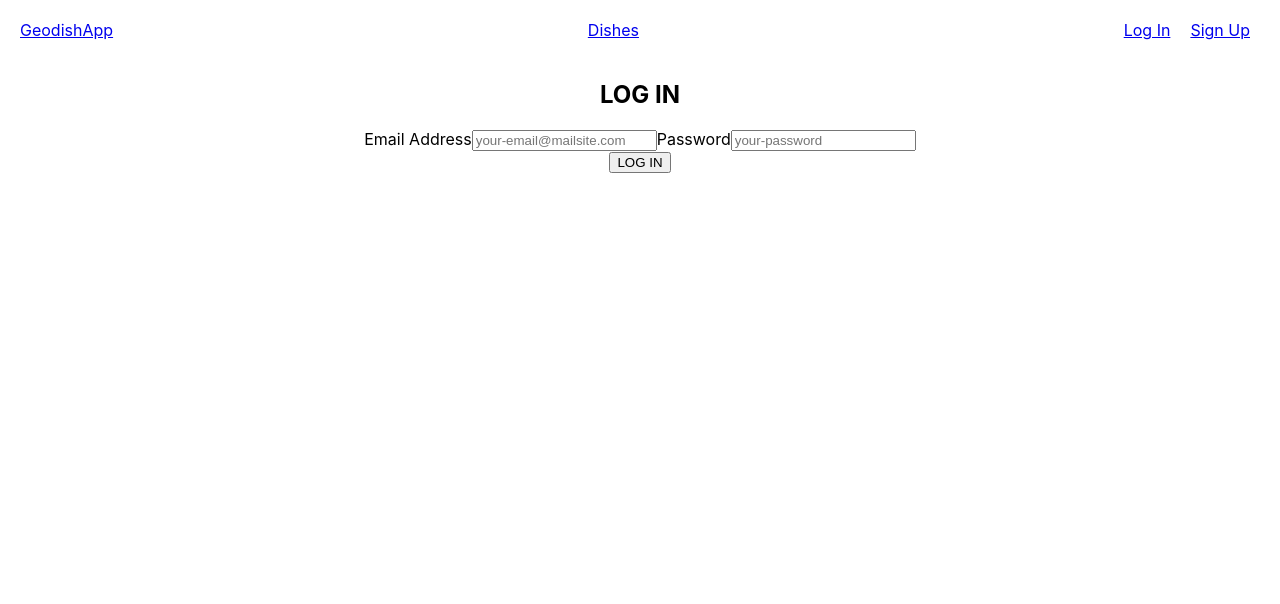
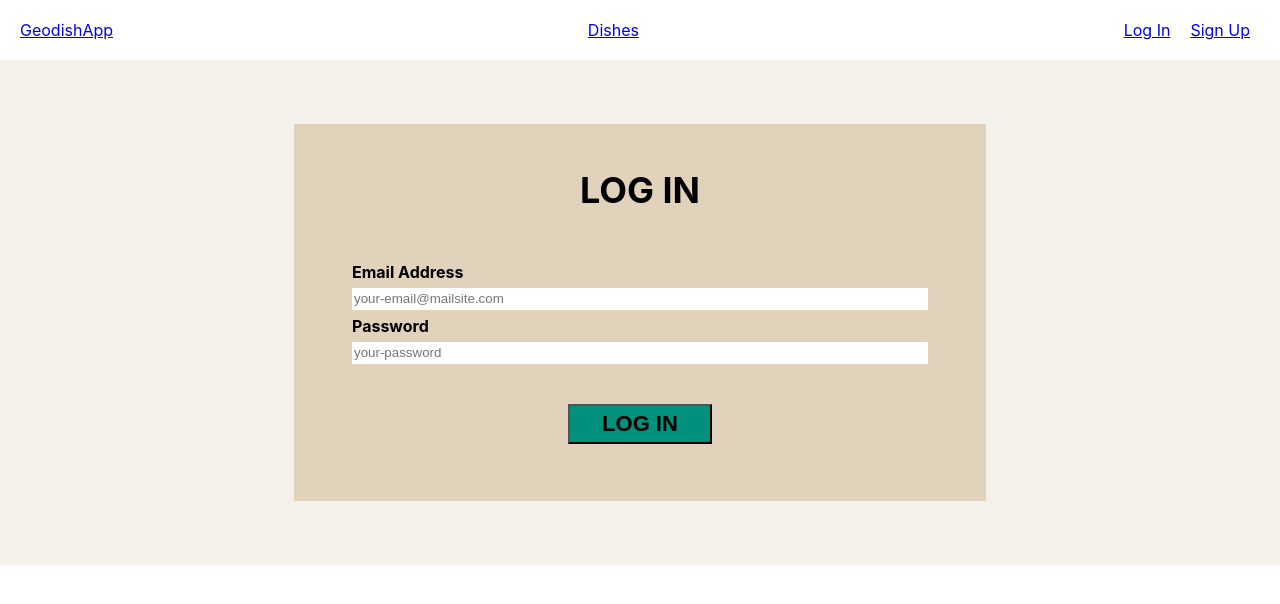
Before and after one commit to rararamberg/GeoDish-App, a React (Create React App) app in the folder client/: page /sign-in in a window 1280 px wide. Shown: the top 604 px of the page. Built offline with nearby package versions, Linux system fonts and the light colour scheme.

Commit message:
detail screen 80% complete, sign-in screen 90%

```diff
--- a/client/src/screens/DishDetail/DishDetail.css
+++ b/client/src/screens/DishDetail/DishDetail.css
@@ -1,7 +1,7 @@
 .dish-detail-container {
   display: flex;
   padding: 100px;
-  background-color: #e5e5e5;
+  background-color: #f4f0ea;
 }
 
 .image-container {
@@ -19,11 +19,69 @@
 .detail-container {
   display: flex;
   flex-direction: column;
-  line-height: 1.5;
+  line-height: 1.6;
+}
+
+.details {
   background-color: #e1d2bb;
+  border-color: black;
+  text-align: left;
+  margin-bottom: 30px;
+  padding: 5px 10px 10px 15px;
+}
+
+.details-name {
+  font-size: 36px;
+  font-weight: bold;
+}
+
+.details-location {
+  margin-bottom: 20px;
+}
+
+.details-description {
+  margin-bottom: 20px;
+}
+
+.details-price {
+  font-size: 24px;
+  font-weight: bold;
 }
 
 .button-container {
   display: flex;
-  flex-direction: column;
+  flex-direction: row;
+  justify-content: left;
 }
+
+.edit-button {
+  font-size: 22px;
+  text-align: center;
+  height: 25px;
+  width: 25%;
+  align-self: center;
+  margin-top: 20px;
+  background-color: #e1d2bb;
+  color: black;
+  cursor: pointer;
+  padding: 2px;
+  text-decoration: none;
+  font-weight: bold;
+}
+
+.delete-button {
+  font-size: 22px;
+  text-align: center;
+  height: 40px;
+  width: 20%;
+  align-self: center;
+  margin-top: 40px;
+  margin-left: 40px;
+  background-color: black;
+  color: #e1d2bb;
+  border: none;
+  box-shadow: 2px 2px 10px 2px #cecece;
+  cursor: pointer;
+  padding: 2px;
+  font-weight: bold;
+}
--- a/client/src/screens/DishDetail/DishDetail.jsx
+++ b/client/src/screens/DishDetail/DishDetail.jsx
@@ -31,26 +31,28 @@ const DishDetail = (props) => {
           <img className="dish-image" src={dish.img_url} alt={dish.name} />
         </div>
         <div className="detail-container">
-          <div className="name">{dish.name}</div>
-          <div className="restaurant">{dish.restaurant}</div>
-          <div className="location">{dish.location}</div>
-          <div className="restaurant-url">{dish.restaurant_url}</div>
-          <div className="price">${dish.price}</div>
-          <div className="description">{dish.description}</div>
-          <div className="keywords">{dish.keywords}</div>
+          <div className="details">
+            <div className="details-name">{dish.name}</div>
+            <div className="details-restaurant">{dish.restaurant}</div>
+            <div className="details-location">{dish.location}</div>
+            {/* <div className="restaurant-url">{dish.restaurant_url}</div> */}
+            <div className="details-description">{dish.description}</div>
+            <div className="details-price">${dish.price}.00</div>
+            {/* <div className="keywords">{dish.keywords}</div> */}
           </div>
           <div className="button-container">
             <button>
               <Link className="edit-button" to={`/dishes/${dish._id}/edit`}>
-              Edit
+                edit
               </Link>
             </button>
             <button
               className="delete-button"
               onClick={() => deleteDish(dish._id)}
             >
-            Delete
+              delete
             </button>
+          </div>
         </div>
       </main>
     </Layout>
--- a/client/src/screens/SignIn/SignIn.css
+++ b/client/src/screens/SignIn/SignIn.css
@@ -0,0 +1,51 @@
+.sign-in-container {
+  background-color: #f4f0ea;
+  padding: 5%;
+}
+
+.login-form {
+  background-color: #e1d2bb;
+  width: 50%;
+  display: flex;
+  flex-direction: column;
+  justify-content: center;
+  margin-left: 20%;
+  padding: 0 5% 5% 5%;
+  line-height: 2;
+}
+
+.input-container {
+  display: flex;
+  flex-direction: column;
+  text-align: left;
+  font-weight: bold;
+}
+
+.log-in {
+  font-size: 36px;
+}
+
+.input-email {
+  border: 0;
+  height: 20px;
+}
+
+.input-password {
+  border: 0;
+  height: 20px;
+}
+
+.sign-in-container button {
+  margin-top: 40px;
+  font-size: 22px;
+  text-align: center;
+  height: 40px;
+  width: 25%;
+  align-self: center;
+  background-color: #00917d;
+  color: black;
+  cursor: pointer;
+  padding: 2px;
+  text-decoration: none;
+  font-weight: bold;
+}
--- a/client/src/screens/SignIn/SignIn.jsx
+++ b/client/src/screens/SignIn/SignIn.jsx
@@ -72,12 +72,13 @@ const SignIn = (props) => {
   return (
     <Layout>
       <main className="sign-in-container">
-        <h2 className="log-in">LOG IN</h2>
         <form onSubmit={onSignIn} className="login-form">
+          <h2 className="log-in">LOG IN</h2>
           <div className="input-container">
             <label>Email Address</label>
             <input
               required
+              className="input-email"
               type="text"
               name="email"
               value={email}
@@ -87,18 +88,19 @@ const SignIn = (props) => {
             <label>Password</label>
             <input
               required
+              className="input-password"
               type="password"
               name="password"
               value={password}
               onChange={handleChange}
               placeholder="your-password"
             />
-          </div>
-          {renderError()}
-          {/* TAKE OUT BTN BELOW IF RENDERERROR IS FUNCTIONAL */}
-          {/* <button className="login-btn" type="submit">
+            {renderError()}
+            {/* TAKE OUT BTN BELOW IF RENDERERROR IS FUNCTIONAL */}
+            {/* <button className="login-btn" type="submit">
             LOG IN
           </button> */}
+          </div>
         </form>
       </main>
     </Layout>
```
Lines whose indentation alone changed are shown as unchanged.
